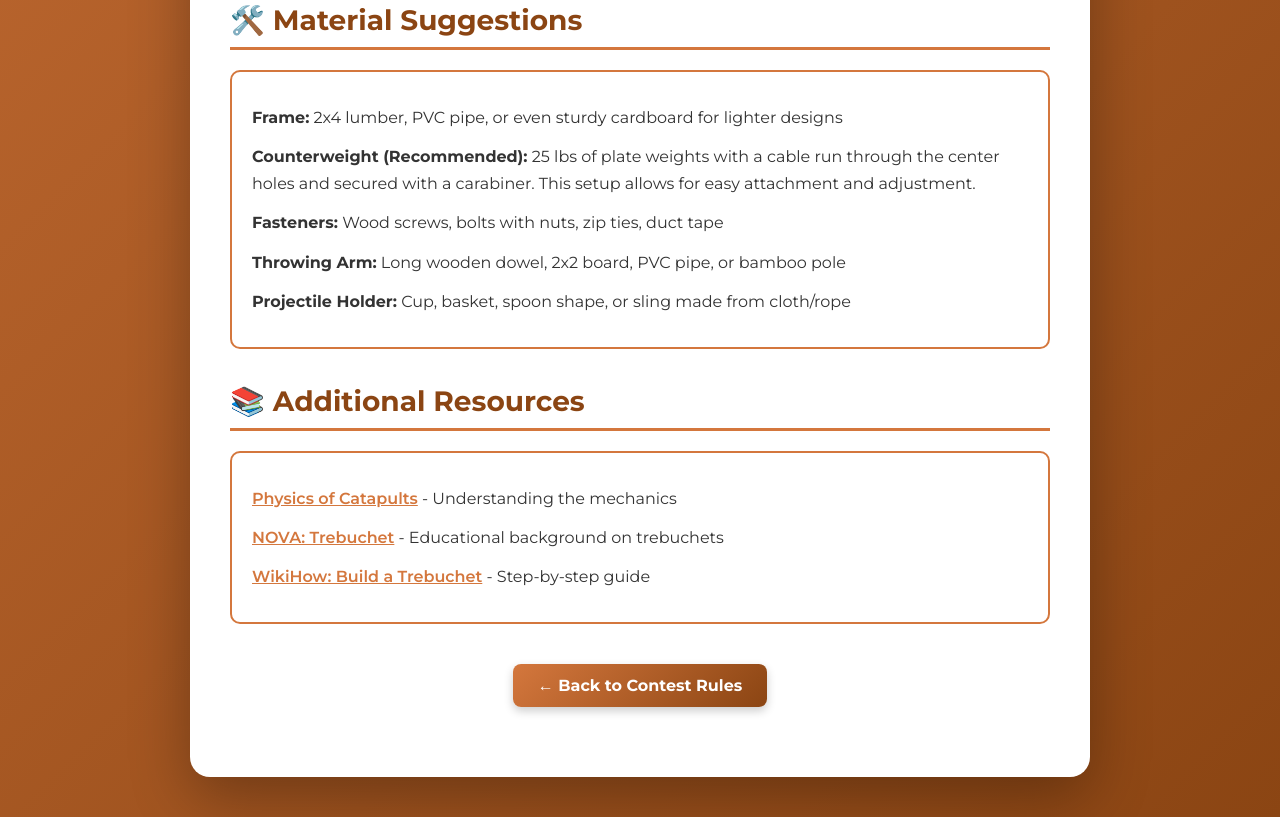
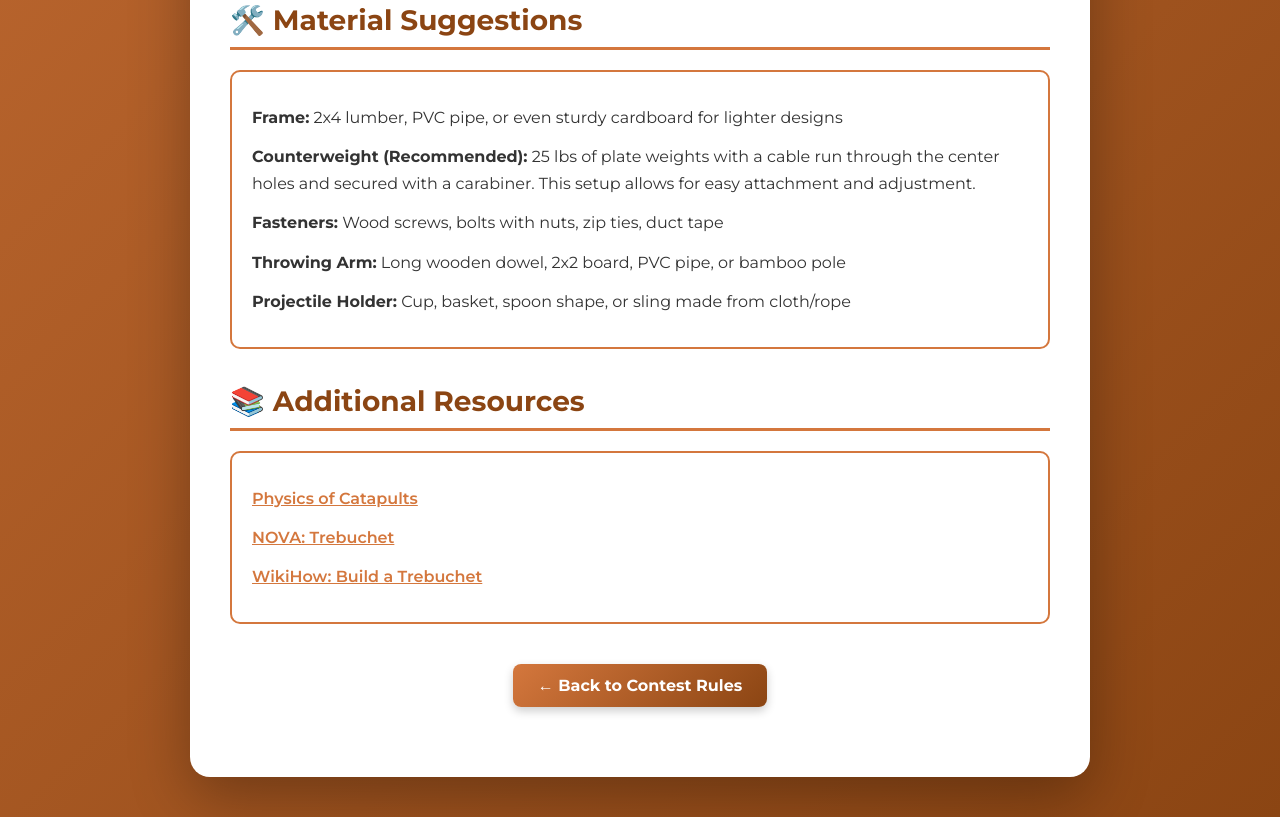
Before and after one commit to calefitzwater/stuartpumpkinchunkin2025, a plain HTML site: page help.html in a window 1280 px wide. Shown: the part 1470-2287 px from the top of the page. Drawn offline with Linux system fonts and the light colour scheme.

Commit message:
Update help.html

```diff
--- a/help.html
+++ b/help.html
@@ -273,9 +273,9 @@
             <h2>📚 Additional Resources</h2>
 
             <div class="tips-box">
-                <p><a href="https://www.real-world-physics-problems.com/catapult-physics.html" target="_blank" style="color: #d4773d; font-weight: 600;">Physics of Catapults</a> - Understanding the mechanics</p>
-                <p><a href="https://www.instructables.com/Floating-Arm-Trebuchet/" target="_blank" style="color: #d4773d; font-weight: 600;">NOVA: Trebuchet</a> - Educational background on trebuchets</p>
-                <p><a href="https://www.instructables.com/Worlds-Simplest-and-Newest-Trebuchet-Walking-Arm-T/" target="_blank" style="color: #d4773d; font-weight: 600;">WikiHow: Build a Trebuchet</a> - Step-by-step guide</p>
+                <p><a href="https://www.real-world-physics-problems.com/catapult-physics.html" target="_blank" style="color: #d4773d; font-weight: 600;">Physics of Catapults</a></p>
+                <p><a href="https://www.instructables.com/Floating-Arm-Trebuchet/" target="_blank" style="color: #d4773d; font-weight: 600;">NOVA: Trebuchet</a></p>
+                <p><a href="https://www.instructables.com/Worlds-Simplest-and-Newest-Trebuchet-Walking-Arm-T/" target="_blank" style="color: #d4773d; font-weight: 600;">WikiHow: Build a Trebuchet</a></p>
             </div>
 
             <div class="back-link" style="margin-top: 40px;">
```
